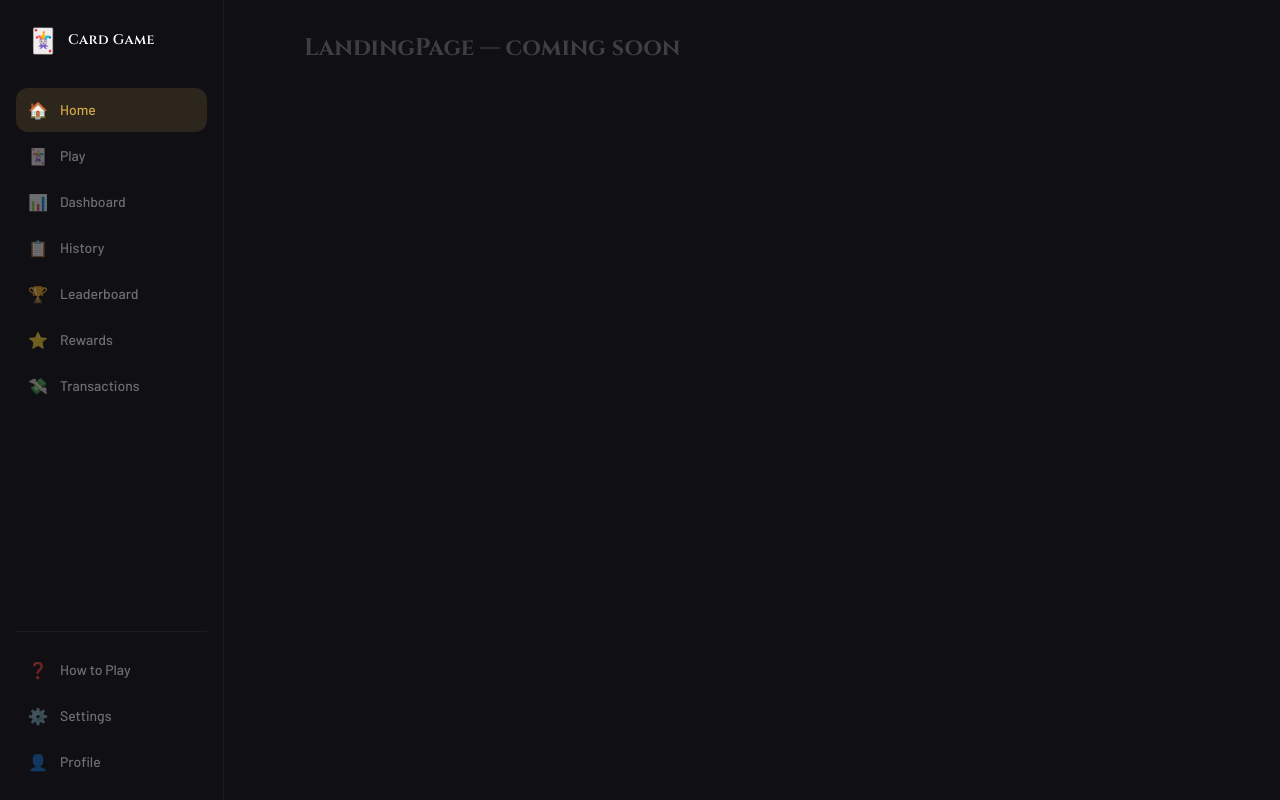
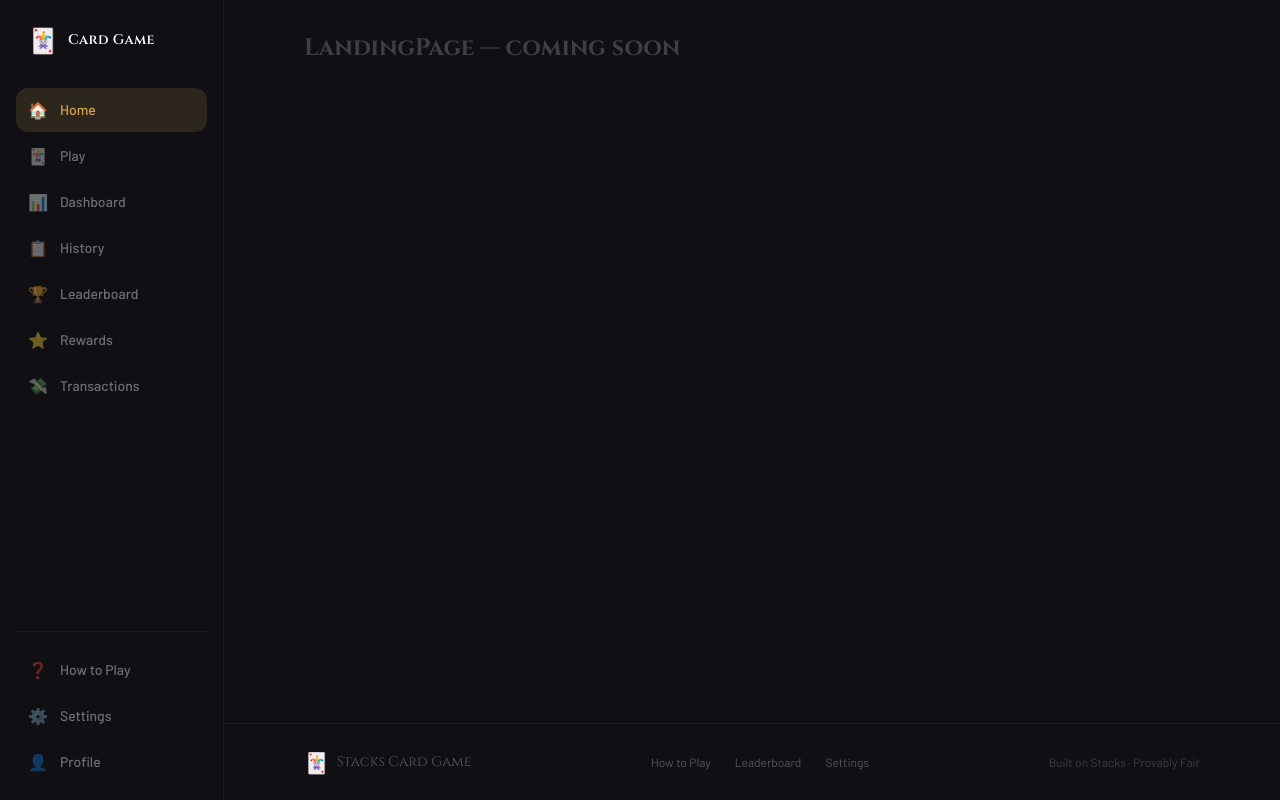
Before and after one commit to TheDEV111/Card-Simulation, a React (Vite) app: page / in a window 1280 px wide. Built offline with nearby package versions, Linux system fonts and the light colour scheme.

Commit message:
feat(layout): add Footer to AppLayout for both mobile and desktop

```diff
--- a/src/components/layout/AppLayout.jsx
+++ b/src/components/layout/AppLayout.jsx
@@ -3,13 +3,13 @@
 import Sidebar from "./Sidebar";
 import MobileNav from "./MobileNav";
 import Toasts from "../ui/Toast";
+import Footer from "../Footer";
 import { useMediaQuery } from "../../hooks/useMediaQuery";
 
 export default function AppLayout() {
   const isMobile = useMediaQuery("(max-width: 768px)");
   const { pathname } = useLocation();
 
-  // Scroll to top on route change
   useEffect(() => {
     window.scrollTo({ top: 0, behavior: "instant" });
   }, [pathname]);
@@ -22,13 +22,17 @@
           <main className="flex-1 px-4 py-6 animate-fade-in">
             <Outlet />
           </main>
+          <Footer />
         </div>
       ) : (
         <>
           <Sidebar />
-          <main className="flex-1 px-8 py-8 min-h-screen animate-fade-in">
-            <Outlet />
-          </main>
+          <div className="flex-1 flex flex-col min-h-screen">
+            <main className="flex-1 px-8 py-8 animate-fade-in">
+              <Outlet />
+            </main>
+            <Footer />
+          </div>
         </>
       )}
       <Toasts />
```
